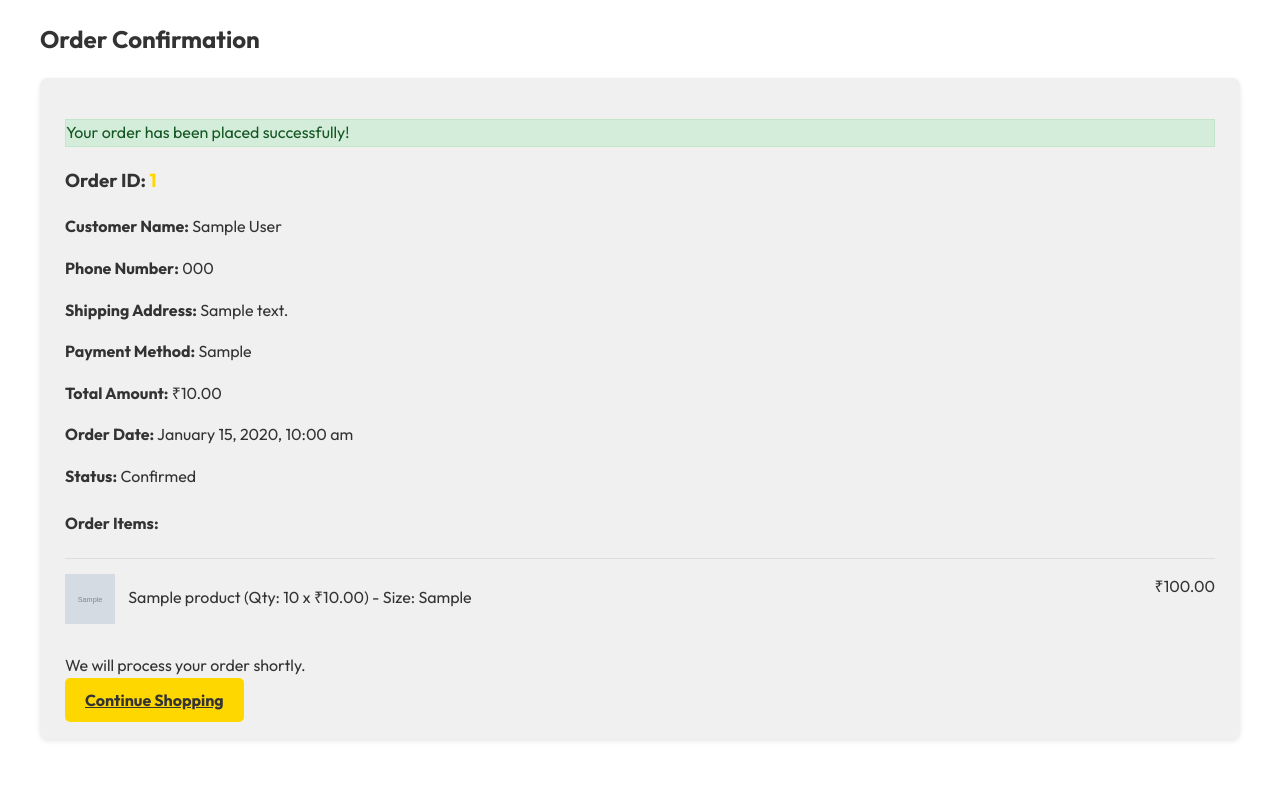
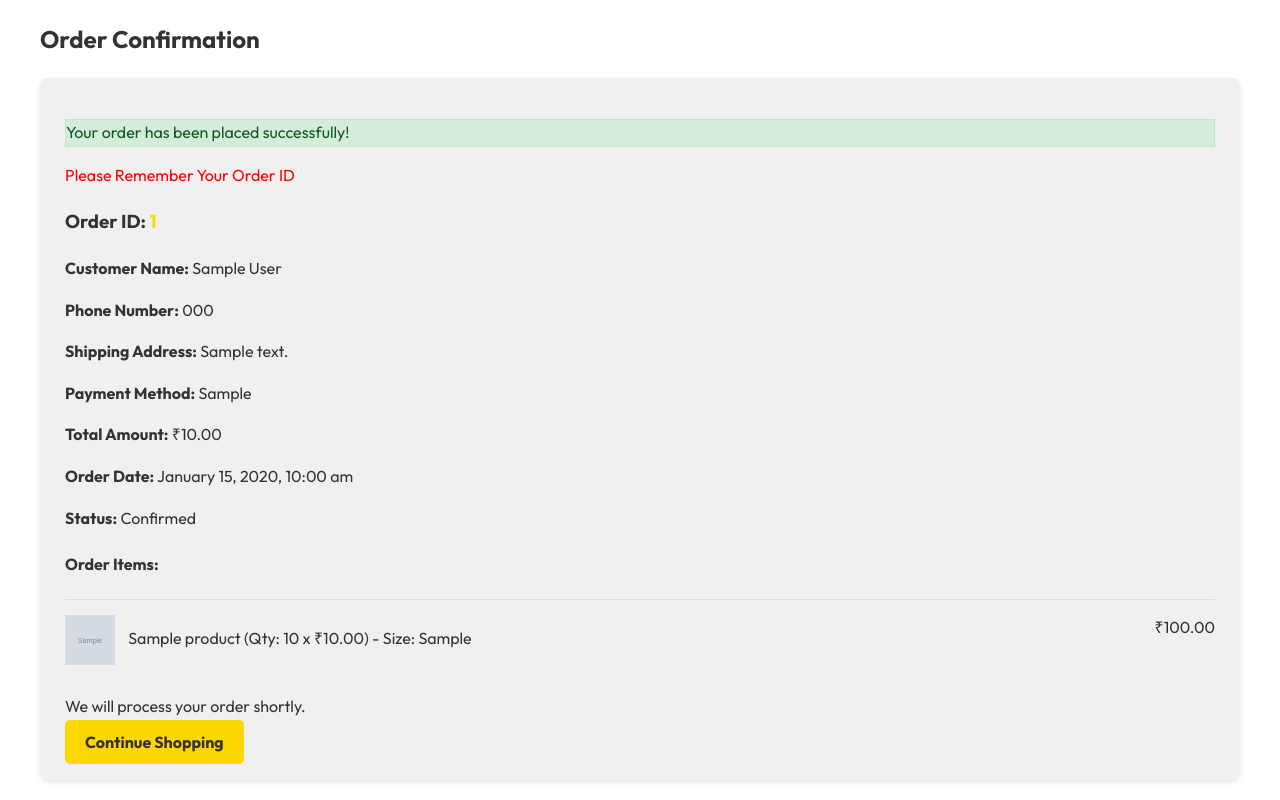
Before and after one commit to CodeSleek00/pyaara, a PHP site: page /orders/order_confirmation.php?order_id=1 in a window 1280 px wide. Run offline with PHP 8.4, Linux system fonts and the light colour scheme; tables that the repository leaves empty or names only in its code hold one stand-in row (values such as "Sample post"); grey boxes marked "Sample" are stand-in pictures.

Commit message:
Update order_confirmation.php

```diff
--- a/orders/order_confirmation.php
+++ b/orders/order_confirmation.php
@@ -34,6 +34,8 @@ if ($order_id_unique) {
 <html lang="en">
 <head>
     <meta charset="UTF-8">
+    <link rel="icon" type="image/png" href="../images/Pyaara Circle.png">
+    <link rel="apple-touch-icon" href="../images/Pyaara Circle.png">
     <meta name="viewport" content="width=device-width, initial-scale=1.0">
     <title>Order Confirmation</title>
     <link rel="stylesheet" href="style.css">
@@ -45,6 +47,7 @@ if ($order_id_unique) {
         <?php if ($order_details): ?>
             <div class="order-confirmation-details">
                 <p class="success">Your order has been placed successfully!</p>
+                <p> <font color="red">Please Remember Your Order ID</p></font>
                 <h3>Order ID: <strong style="color: var(--yellow);"><?php echo htmlspecialchars($order_details['order_id']); ?></strong></h3>
                 <p><strong>Customer Name:</strong> <?php echo htmlspecialchars($order_details['first_name'] . ' ' . $order_details['last_name']); ?></p>
                 <p><strong>Phone Number:</strong> <?php echo htmlspecialchars($order_details['phone_number']); ?></p>
@@ -67,7 +70,7 @@ if ($order_id_unique) {
                 </ul>
 
                 <p style="margin-top: 20px;">We will process your order shortly.</p>
-                <a href="../index.php" class="btn btn-primary">Continue Shopping</a>
+                <a href="../index.php"style="text-decoration:none;" class="btn btn-primary">Continue Shopping</a>
             </div>
         <?php else: ?>
             <div class="message error">
@@ -76,6 +79,7 @@ if ($order_id_unique) {
             </div>
         <?php endif; ?>
     </div>
+
 </body>
 </html>
 <?php $conn->close(); ?>
```
